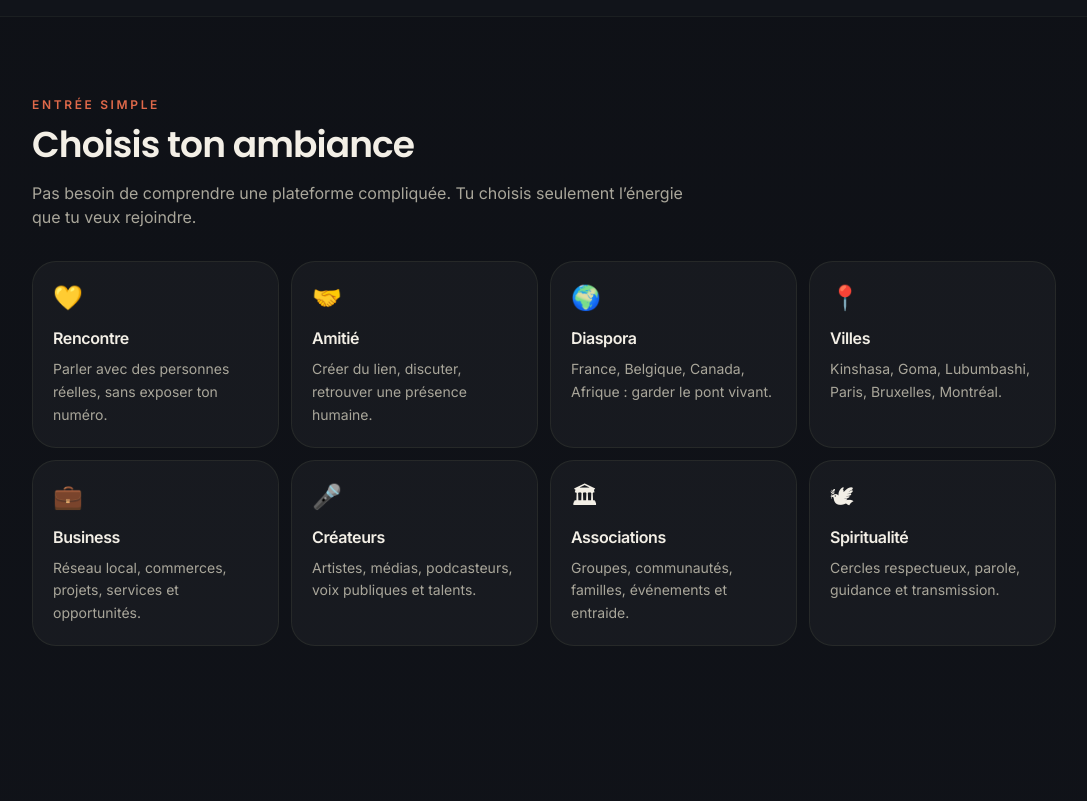
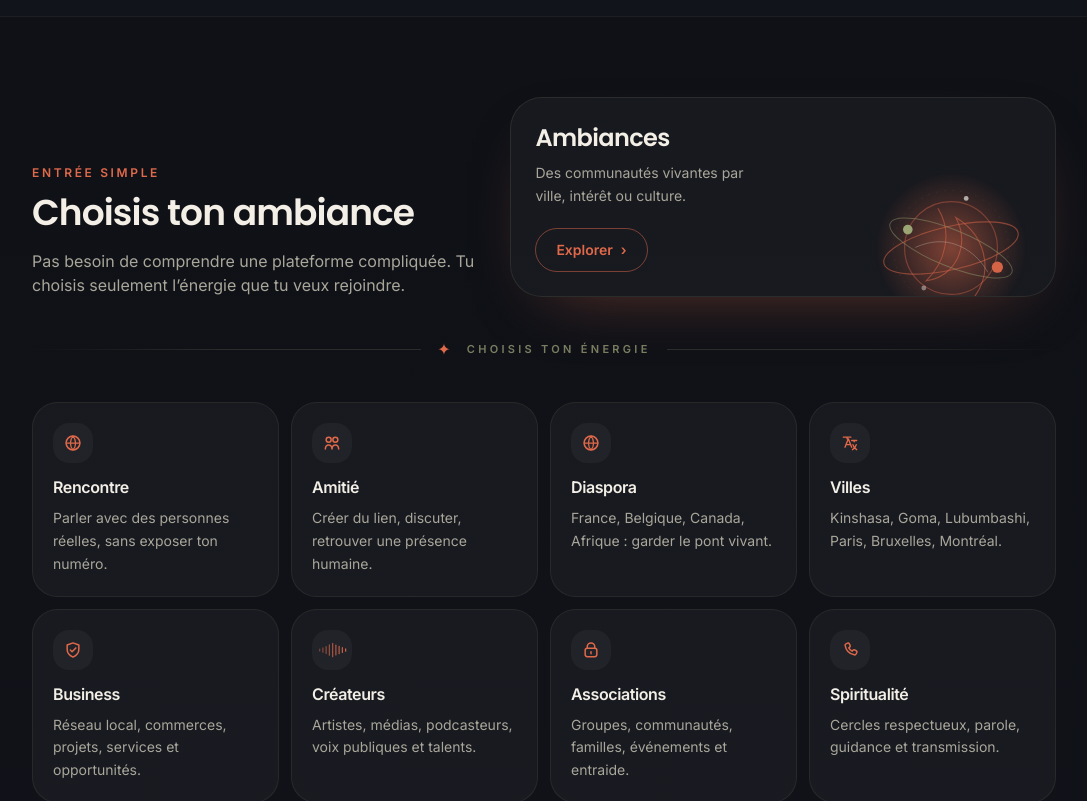
Before and after one commit to peupleaelionor/Ssmabe-, a Next.js app: page / in a window 1280 px wide. Shown: the part 1228-2029 px from the top of the page, without its empty margins (96-1183 px from the left). Built offline with nearby package versions, Linux system fonts and the light colour scheme.

Commit message:
feat: redesign ambiances with premium card asset

```diff
--- a/src/components/landing/Vibes.tsx
+++ b/src/components/landing/Vibes.tsx
@@ -1,15 +1,17 @@
 import { getContent } from "@/content";
+import { OrbitalGlobe, PremiumDivider, TelechatIcon } from "@/components/brand/TelechatAssets";
 
 const c = getContent("fr");
 
 /** Ambiances — la couche simple qui garde l'ADN téléchat. */
 export function Vibes() {
   return (
-    <section id="ambiances" className="px-5 py-14 sm:py-20">
+    <section id="ambiances" className="px-4 py-14 sm:px-5 sm:py-20">
       <div className="mx-auto max-w-5xl">
+        <div className="grid gap-8 lg:grid-cols-[0.9fr_1.1fr] lg:items-end">
           <div className="max-w-2xl">
             <p className="text-xs font-semibold uppercase tracking-[0.22em] text-terra">Entrée simple</p>
-          <h2 className="mt-3 font-display text-2xl font-semibold text-ivoire sm:text-4xl">
+            <h2 className="mt-3 text-balance font-display text-3xl font-semibold text-ivoire sm:text-4xl">
               {c.vibes.title}
             </h2>
             <p className="mt-4 text-sm leading-relaxed text-gris-doux sm:text-base">
@@ -17,14 +19,37 @@ export function Vibes() {
             </p>
           </div>
 
-        <div className="mt-8 grid gap-3 sm:grid-cols-2 lg:grid-cols-4">
-          {c.vibes.items.map((item) => (
-            <article key={item.name} className="rounded-3xl border border-olive/15 bg-white/[0.035] p-5 transition hover:border-terra/45">
-              <span className="text-2xl" aria-hidden>{item.emoji}</span>
+          <article className="relative overflow-hidden rounded-[2rem] border border-olive/20 bg-white/[0.035] p-5 shadow-[0_24px_70px_-40px_rgba(224,105,74,0.55)] sm:p-6">
+            <div className="relative z-10 max-w-[15rem]">
+              <h3 className="font-display text-2xl font-semibold text-ivoire">Ambiances</h3>
+              <p className="mt-2 text-sm leading-relaxed text-gris-doux">
+                Des communautés vivantes par ville, intérêt ou culture.
+              </p>
+              <a href="/communautes" className="mt-5 inline-flex min-h-11 items-center gap-2 rounded-full border border-terra/50 px-5 py-2.5 text-sm font-semibold text-terra transition hover:bg-terra hover:text-noir-abysse">
+                Explorer <span aria-hidden>›</span>
+              </a>
+            </div>
+            <OrbitalGlobe className="absolute -bottom-8 -right-5 opacity-95 sm:-bottom-10 sm:right-4" />
+          </article>
+        </div>
+
+        <div className="my-8 sm:my-10">
+          <PremiumDivider label="Choisis ton énergie" />
+        </div>
+
+        <div className="grid gap-3 min-[380px]:grid-cols-2 lg:grid-cols-4">
+          {c.vibes.items.map((item, index) => {
+            const icons = ["web", "circle", "globe", "language", "shield", "wave", "lock", "call"] as const;
+            return (
+              <article key={item.name} className="rounded-[1.6rem] border border-olive/15 bg-white/[0.035] p-4 transition hover:border-terra/45 sm:p-5">
+                <span className="flex h-10 w-10 items-center justify-center rounded-2xl bg-white/[0.04] text-terra" aria-hidden>
+                  <TelechatIcon name={icons[index % icons.length]} />
+                </span>
                 <h3 className="mt-3 text-base font-semibold text-ivoire">{item.name}</h3>
                 <p className="mt-2 text-sm leading-relaxed text-gris-doux">{item.text}</p>
               </article>
-          ))}
+            );
+          })}
         </div>
       </div>
     </section>
```
Lines whose indentation alone changed are shown as unchanged.
